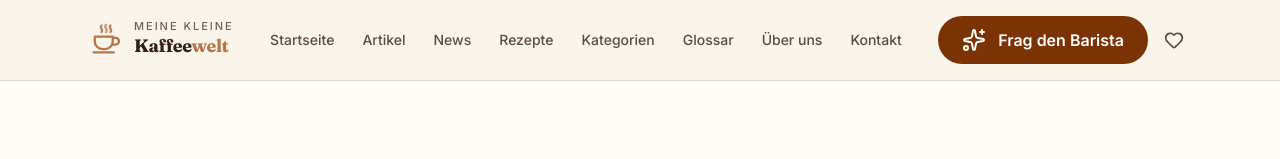
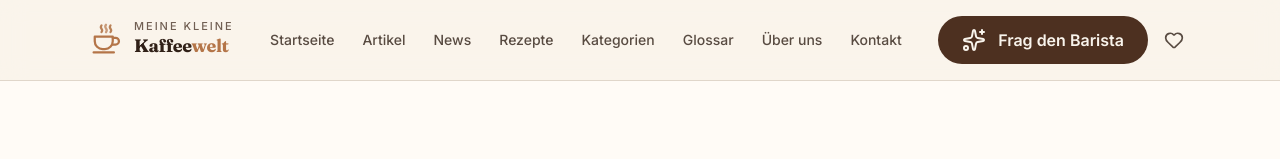
Before and after one commit to bbz9zkk6b6-beep/kaffeewelt, a Next.js app: page / in a window 1280 px wide. Shown: the top 159 px of the page. Built offline with nearby package versions, Linux system fonts and the light colour scheme.

Commit message:
style: Header-Barista-Button auf bg-primary (wie Hero-Button)
Co-Authored-By: Claude Opus 4.8 <noreply@anthropic.com>

```diff
--- a/components/site-header.tsx
+++ b/components/site-header.tsx
@@ -44,7 +44,7 @@ export function SiteHeader() {
             type="button"
             onClick={() => setSearchOpen(true)}
             aria-label="Frag den Barista"
-            className="hidden items-center gap-3 rounded-full bg-amber-900 px-6 py-3 font-semibold text-white transition-all hover:shadow-lg hover:scale-105 sm:flex"
+            className="hidden items-center gap-3 rounded-full bg-primary px-6 py-3 font-semibold text-primary-foreground transition-all hover:shadow-lg hover:scale-105 sm:flex"
           >
             <Sparkles className="h-6 w-6" />
             <span className="text-base">
@@ -87,7 +87,7 @@ export function SiteHeader() {
               setOpen(false)
               setSearchOpen(true)
             }}
-            className="flex items-center gap-2 rounded-full bg-amber-900 px-5 py-2.5 text-base font-semibold text-white transition-all hover:shadow-lg sm:hidden"
+            className="flex items-center gap-2 rounded-full bg-primary px-5 py-2.5 text-base font-semibold text-primary-foreground transition-all hover:shadow-lg sm:hidden"
           >
             <Sparkles className="h-4 w-4" />
             Frag den Barista
```
